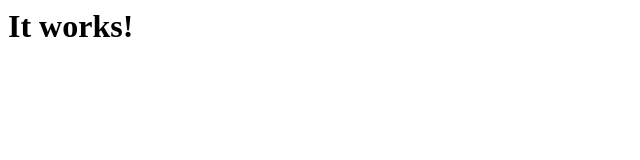
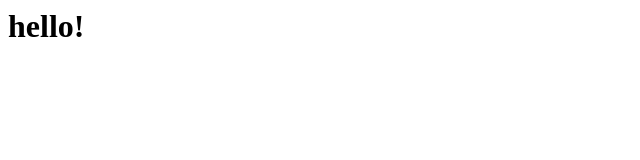
Before and after one commit to kyleellis14/first-website, a plain HTML site: page Index.html in a window 1280 px wide. Shown: the whole page, without its empty margins (0-640 px from the left). Drawn offline with Linux system fonts and the light colour scheme.

Commit message:
final commit
changed index.html

```diff
--- a/Index.html
+++ b/Index.html
@@ -1 +1 @@
-<H1> It works!</H1>
+<H1> hello!</H1>
```
